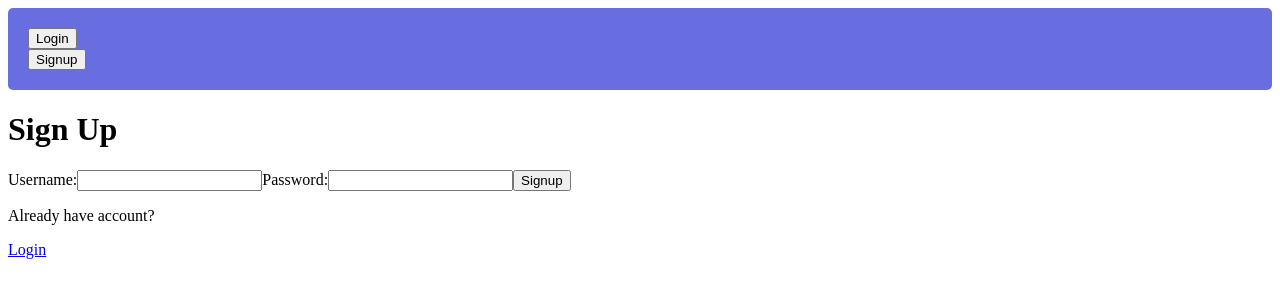
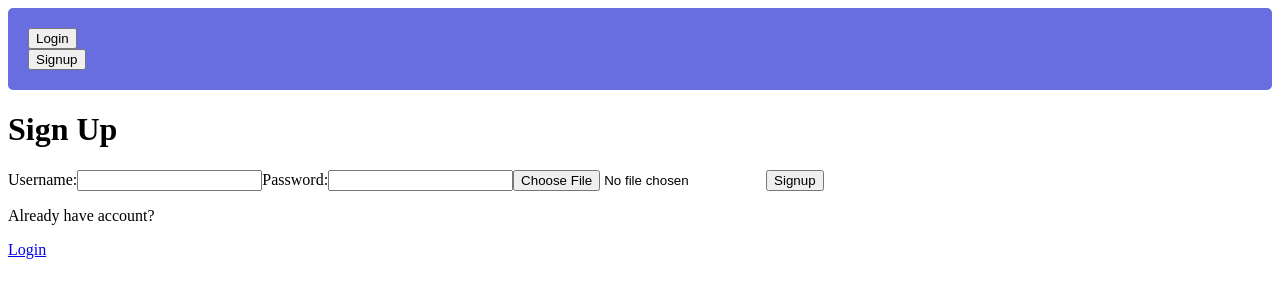
Before and after one commit to vantu-code/catch-me-there-front, a React (Create React App) app: page /signup in a window 1280 px wide. Shown: the top 300 px of the page. Built offline with nearby package versions, Linux system fonts and the light colour scheme; no server answers.

Commit message:
add photo to group

```diff
--- a/src/components/AddEvent.js
+++ b/src/components/AddEvent.js
@@ -2,6 +2,7 @@ import React, { Component } from 'react'
 import axios from 'axios'
 import Event from '../lib/Event-service'
 import { log } from 'util';
+import paintingService from '../lib/paintingService'
 
 export default class AddEvent extends Component {
     state={
@@ -34,6 +35,19 @@ export default class AddEvent extends Component {
         }).catch((err) => {
         });
     }
+
+
+
+    fileChange = (event) => {
+        const file = event.target.files[0];
+        const uploadData = new FormData()
+        uploadData.append('photo', file)
+        paintingService.imageUpload(uploadData)
+        .then((image) => {
+            this.setState({ photo: image })
+        })
+        .catch((error) => console.log(error))
+      }
 
     handleSubmit = e => {
         e.preventDefault();
@@ -173,7 +187,12 @@ export default class AddEvent extends Component {
      name="country"
      value={this.state.country} />
 
-
+    <input
+          className="add-input"
+          type="file"
+          name="image"
+          onChange={e => this.fileChange(e)}
+        />
      <button>Submit</button>
      </form>
         </div>
--- a/src/components/ConcertDetail.js
+++ b/src/components/ConcertDetail.js
@@ -48,6 +48,7 @@ export default class ConcertDetail extends Component {
             goodNameConcert.name= this.goodNameFunc(goodNameConcert.name)
             this.setState({concert: result.data._embedded.events[0]})
             this.getTopSongs(goodNameConcert.name)
+            console.log("state", this.state.spotifyLink)
         }).catch((err) => {
         });
     }
@@ -58,7 +59,6 @@ export default class ConcertDetail extends Component {
 
     render() {
         const {concert} = this.state;
-        console.log("state", this.state.concert)
         // console.log('concert.length',concert.length);
         return (
             <div>
@@ -74,8 +74,8 @@ export default class ConcertDetail extends Component {
                 <h2>{concert._embedded.venues[0].country.name}</h2>
                 <h2>{concert._embedded.venues[0].location.latitude} latitude</h2>
                 <h2>{concert._embedded.venues[0].location.longitude} longitude</h2>
-                <a href={this.state.spotifyLink}><button>Spotify</button></a>
-                <a href={concert.url}> <button >Buy tickets</button> </a>
+                <a href={this.state.spotifyLink}><img src="https://i1.wp.com/davan.ac/wp-content/uploads/2006/07/listen-on-spotify-logo.png?ssl=1" width="80"/> </a>
+                <a href={concert.url}><img src="https://www.trzcacak.rs/myfile/full/345-3451475_buy-at-ticketmaster-logos-ticketmaster.png" width="80"/> </a>
                 <Link to={`/addEvents/${this.props.match.params.concertId}`} ><button >Create Group</button></Link>
                 {/* latitude: "41.39772"
 longitude: "2.19111" */}
--- a/src/lib/auth-service.js
+++ b/src/lib/auth-service.js
@@ -9,9 +9,9 @@ class Auth {
   }
 
   signup(user) {
-    const { username, password } = user;
+    const { username, password, photo } = user;
     return this.auth
-      .post('/auth/signup', { username, password })
+      .post('/auth/signup', { username, password, photo })
       .then(({ data }) => data);
   }
 
--- /dev/null
+++ b/src/lib/paintingService.js
@@ -0,0 +1,22 @@
+import axios from 'axios';
+
+
+class Painting {
+  constructor() {
+    this.auth = axios.create({
+      baseURL: 'http://localhost:5000',
+      withCredentials: true,
+    });
+  }
+
+imageUpload(file) {
+    console.log(file);
+    return this.auth.post("/painting", file).then(({ data }) => {
+      return data;
+    });
+  }
+
+}
+const paintingService = new Painting();
+
+export default paintingService;
--- a/src/pages/Login.js
+++ b/src/pages/Login.js
@@ -37,6 +37,8 @@ class Login extends Component {
             value={password}
             onChange={this.handleChange}
           />
+
+
           <input type="submit" value="Login" />
         </form>
       </div>
--- a/src/pages/Signup.js
+++ b/src/pages/Signup.js
@@ -1,15 +1,35 @@
 import React, { Component } from 'react';
 import { Link } from 'react-router-dom';
 import { withAuth } from '../lib/AuthProvider';
+import paintingService from '../lib/paintingService'
 
 class Signup extends Component {
-  state = { username: '', password: '' };
+  state = {
+    username: '',
+    password: '',
+    photo: '',
+
+  };
+
+
+
+  fileChange = (event) => {
+    const file = event.target.files[0];
+    const uploadData = new FormData()
+    uploadData.append('photo', file)
+    paintingService.imageUpload(uploadData)
+    .then((image) => {
+      console.log("image", image)
+        this.setState({ photo: image })
+    })
+    .catch((error) => console.log(error))
+  }
 
   handleFormSubmit = event => {
     event.preventDefault();
-    const { username, password } = this.state;
+    const { username, password, photo } = this.state;
     //  console.log('Signup -> form submit', { username, password });
-    this.props.signup({ username, password }); // props.signup is Provided by withAuth() and Context API
+    this.props.signup({ username, password, photo}); // props.signup is Provided by withAuth() and Context API
   };
 
   handleChange = event => {
@@ -18,7 +38,7 @@ class Signup extends Component {
   };
 
   render() {
-    const { username, password } = this.state;
+    const { username, password, photo} = this.state;
     return (
       <div>
         <h1>Sign Up</h1>
@@ -39,6 +59,13 @@ class Signup extends Component {
             onChange={this.handleChange}
           />
 
+          <input
+          className="add-input"
+          type="file"
+          name="image"
+          onChange={e => this.fileChange(e)}
+          />
+
           <input type="submit" value="Signup" />
         </form>
 
```
